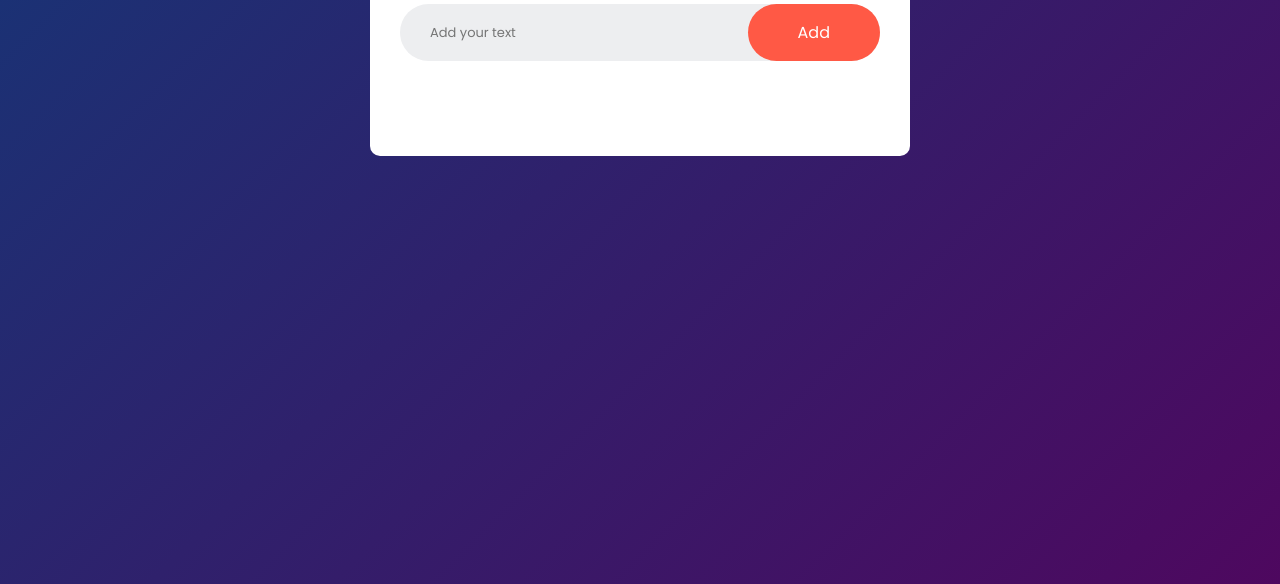
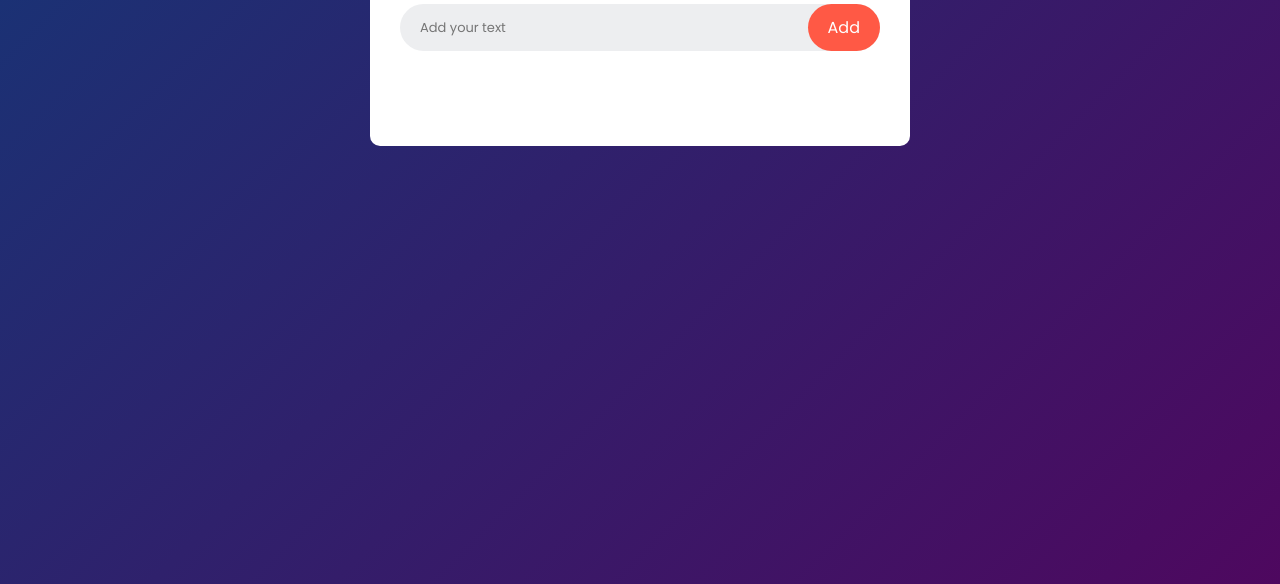
Before and after one commit to poula536/ToDoList, a plain HTML site: page index.html in a window 1280 px wide. Shown: the part 216-800 px from the top of the page. Drawn offline with Linux system fonts and the light colour scheme.

Commit message:
edited done

```diff
--- a/main.css
+++ b/main.css
@@ -53,13 +53,13 @@ input{
     border: none;
     outline: none;
     background: transparent;
-    padding: 10px;
     font-size: 13px;
+    max-width: 50%;
 }
 button{
     border: none;
     outline: none;
-    padding: 16px 50px;
+    padding: 11px 20px;
     background: #ff5945;
     color: #fff;
     font-size: 16px;
@@ -69,6 +69,7 @@ button{
     -moz-border-radius: 40px;
     -ms-border-radius: 40px;
     -o-border-radius: 40px;
+    max-width: 50%;
 }
 ul li{
     list-style: none;
```
